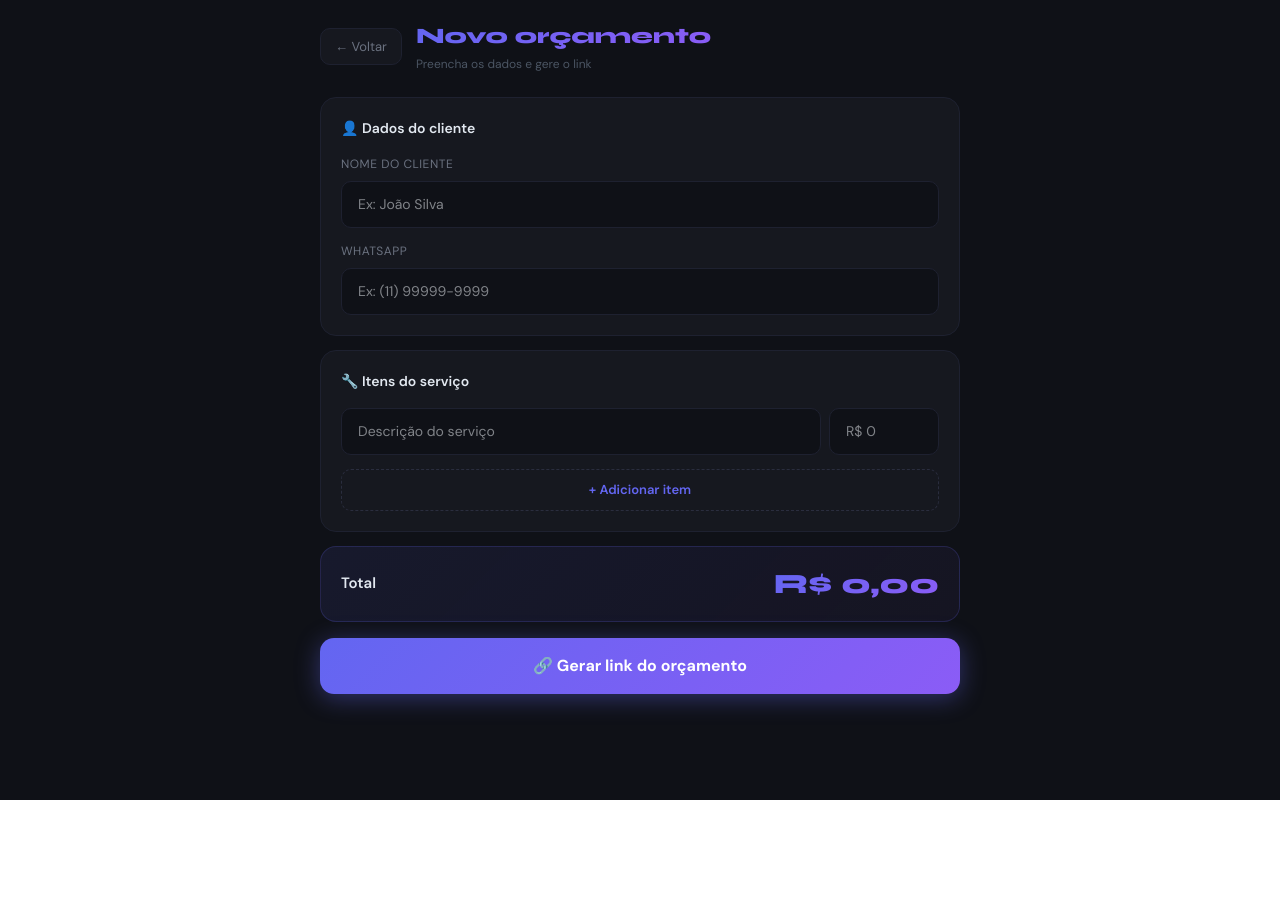
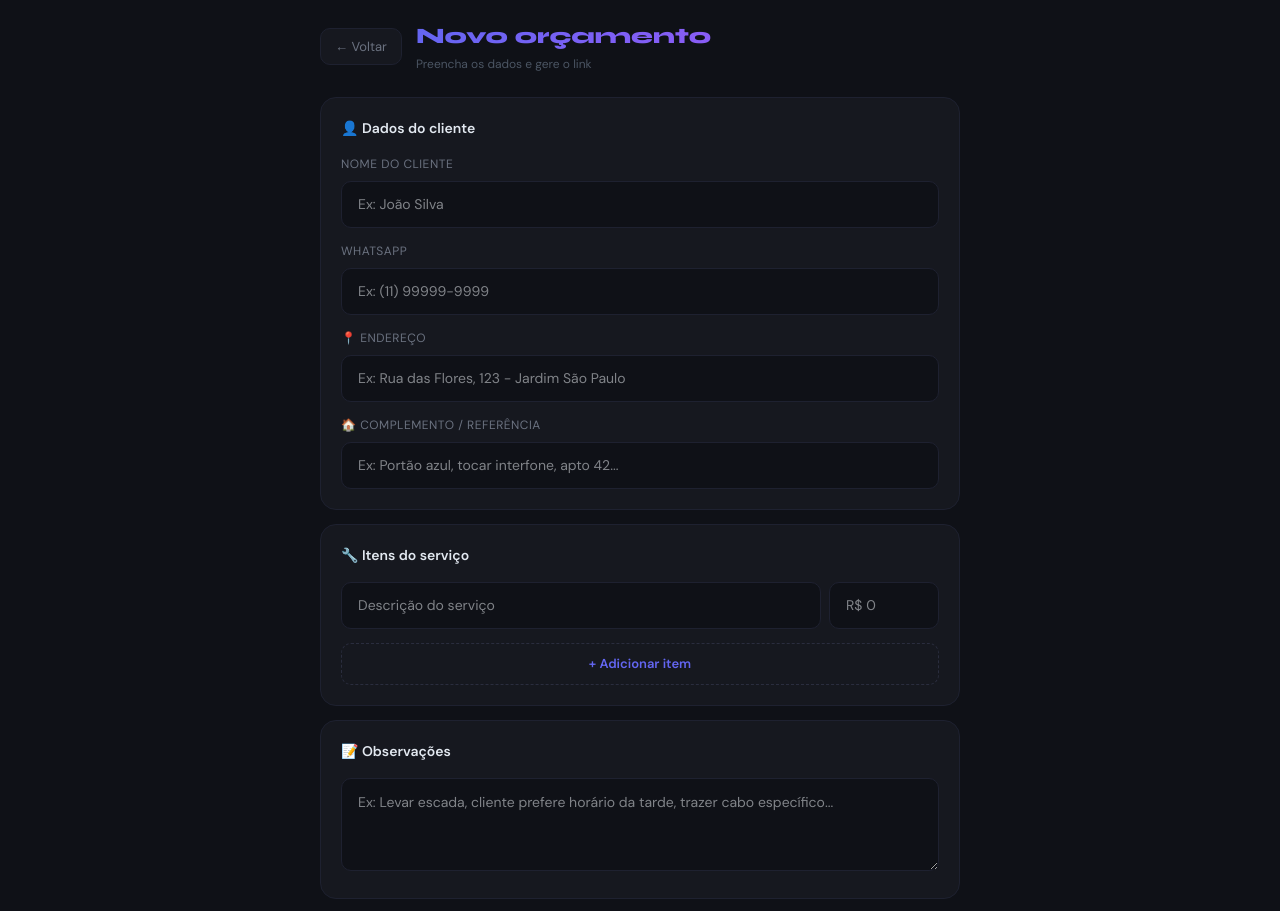
Before and after one commit to renantorres25/orcafacil, a Next.js app: page /novo-orcamento in a window 1280 px wide. Shown: the top 911 px of the page. Before the commit the page ends 800 px from the top, so only its background shows below. Built offline with nearby package versions, Linux system fonts and the light colour scheme; no server answers.

Commit message:
Endereço, complemento e botão Maps adicionados

```diff
--- a/app/novo-orcamento/page.tsx
+++ b/app/novo-orcamento/page.tsx
@@ -12,6 +12,9 @@ export default function NovoOrcamento() {
   const router = useRouter()
   const [cliente, setCliente] = useState('')
   const [telefone, setTelefone] = useState('')
+  const [endereco, setEndereco] = useState('')
+  const [complemento, setComplemento] = useState('')
+  const [observacoes, setObservacoes] = useState('')
   const [itens, setItens] = useState<Item[]>([{ descricao: '', valor: '' }])
   const [salvando, setSalvando] = useState(false)
 
@@ -33,7 +36,8 @@ export default function NovoOrcamento() {
     if (!user) { alert('Você precisa estar logado!'); setSalvando(false); return }
     const itensFiltrados = itens.filter(i => i.descricao.trim() !== '')
     const { data, error } = await supabase.from('orcamentos').insert({
-      cliente, telefone, itens: itensFiltrados, total, user_id: user.id, status: 'pendente'
+      cliente, telefone, endereco, complemento, observacoes,
+      itens: itensFiltrados, total, user_id: user.id, status: 'pendente'
     }).select()
     if (error) { alert('Erro ao salvar: ' + error.message); setSalvando(false); return }
     router.push(`/dashboard?orcamento=${data[0].id}`)
@@ -97,6 +101,14 @@ export default function NovoOrcamento() {
               <label style={labelStyle}>WhatsApp</label>
               <input type="text" placeholder="Ex: (11) 99999-9999" value={telefone} onChange={(e) => setTelefone(e.target.value)} style={inputStyle} />
             </div>
+            <div>
+              <label style={labelStyle}>📍 Endereço</label>
+              <input type="text" placeholder="Ex: Rua das Flores, 123 - Jardim São Paulo" value={endereco} onChange={(e) => setEndereco(e.target.value)} style={inputStyle} />
+            </div>
+            <div>
+              <label style={labelStyle}>🏠 Complemento / Referência</label>
+              <input type="text" placeholder="Ex: Portão azul, tocar interfone, apto 42..." value={complemento} onChange={(e) => setComplemento(e.target.value)} style={inputStyle} />
+            </div>
           </div>
         </div>
 
@@ -129,6 +141,18 @@ export default function NovoOrcamento() {
           }}>+ Adicionar item</button>
         </div>
 
+        {/* Observações */}
+        <div style={cardStyle}>
+          <h2 style={{ margin: '0 0 16px', fontSize: '14px', fontWeight: 600, color: '#e2e8f0' }}>📝 Observações</h2>
+          <textarea
+            placeholder="Ex: Levar escada, cliente prefere horário da tarde, trazer cabo específico..."
+            value={observacoes}
+            onChange={(e) => setObservacoes(e.target.value)}
+            rows={3}
+            style={{ ...inputStyle, resize: 'vertical' as const, lineHeight: '1.6' }}
+          />
+        </div>
+
         {/* Total */}
         <div style={{
           background: 'linear-gradient(135deg, rgba(99,102,241,0.1), rgba(139,92,246,0.05))',
--- a/app/orcamentos/page.tsx
+++ b/app/orcamentos/page.tsx
@@ -131,6 +131,19 @@ export default function Orcamentos() {
                   <button onClick={() => setModalAberto(null)} style={{ background: 'transparent', border: 'none', color: '#6b7280', fontSize: '20px', cursor: 'pointer' }}>×</button>
                 </div>
 
+                {/* Endereço */}
+                {modalAberto.endereco && (
+                  <div style={{ background: '#1e2130', border: '1px solid #2a2d3e', borderRadius: '10px', padding: '10px 14px', marginBottom: '8px' }}>
+                    <div style={{ fontSize: '11px', color: '#6b7280', marginBottom: '4px', textTransform: 'uppercase', letterSpacing: '0.5px' }}>📍 Endereço</div>
+                    <div style={{ fontSize: '13px', color: '#e2e8f0' }}>{modalAberto.endereco}</div>
+                    {modalAberto.complemento && <div style={{ fontSize: '12px', color: '#9ca3af', marginTop: '2px' }}>{modalAberto.complemento}</div>}
+                    <button onClick={() => window.open(`https://www.google.com/maps/search/?api=1&query=${encodeURIComponent(modalAberto.endereco)}`, '_blank')}
+                      style={{ marginTop: '8px', background: 'rgba(99,102,241,0.15)', border: '1px solid rgba(99,102,241,0.25)', color: '#a5b4fc', padding: '6px 14px', borderRadius: '8px', fontSize: '12px', fontWeight: 600, cursor: 'pointer', fontFamily: "'DM Sans', sans-serif" }}>
+                      🗺️ Abrir no Maps
+                    </button>
+                  </div>
+                )}
+
                 {/* Observações do orçamento */}
                 {modalAberto.observacoes && (
                   <div style={{ background: 'rgba(99,102,241,0.08)', border: '1px solid rgba(99,102,241,0.15)', borderRadius: '10px', padding: '10px 14px', marginBottom: '16px', fontSize: '13px', color: '#9ca3af' }}>
@@ -166,6 +179,14 @@ export default function Orcamentos() {
                   <div>
                     <label style={{ fontSize: '11px', color: '#6b7280', textTransform: 'uppercase' as const, marginBottom: '6px', display: 'block' }}>WhatsApp</label>
                     <input type="text" value={editando.telefone} onChange={(e) => setEditando({ ...editando, telefone: e.target.value })} style={inputStyle} />
+                  </div>
+                  <div>
+                    <label style={{ fontSize: '11px', color: '#6b7280', textTransform: 'uppercase' as const, marginBottom: '6px', display: 'block' }}>📍 Endereço</label>
+                    <input type="text" value={editando.endereco || ''} placeholder="Ex: Rua das Flores, 123" onChange={(e) => setEditando({ ...editando, endereco: e.target.value })} style={inputStyle} />
+                  </div>
+                  <div>
+                    <label style={{ fontSize: '11px', color: '#6b7280', textTransform: 'uppercase' as const, marginBottom: '6px', display: 'block' }}>🏠 Complemento / Referência</label>
+                    <input type="text" value={editando.complemento || ''} placeholder="Ex: Portão azul, tocar interfone..." onChange={(e) => setEditando({ ...editando, complemento: e.target.value })} style={inputStyle} />
                   </div>
                   <div>
                     <label style={{ fontSize: '11px', color: '#6b7280', textTransform: 'uppercase' as const, marginBottom: '6px', display: 'block' }}>Itens</label>
```
